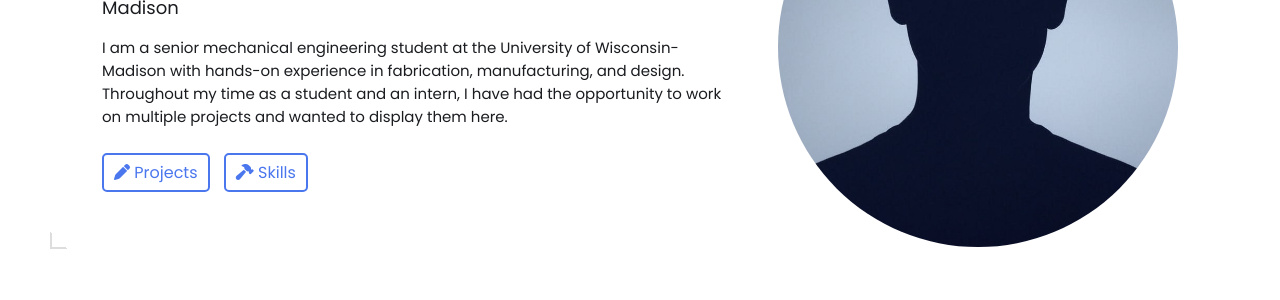
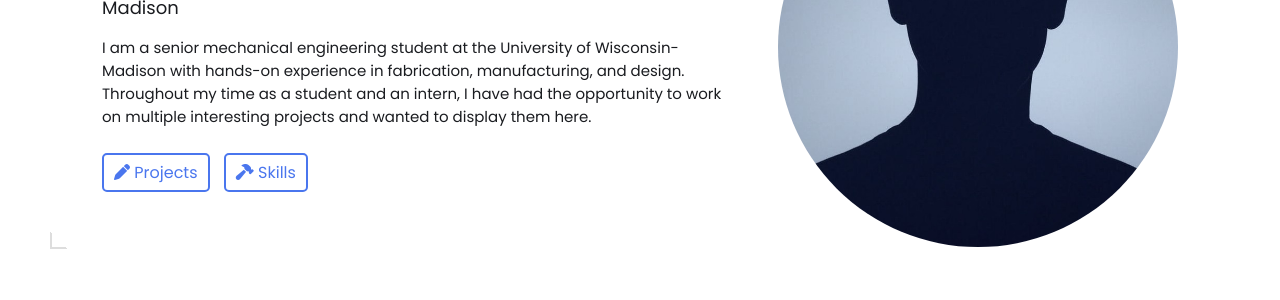
Before and after one commit to owenpickart/owenpickart.github.io, a Jekyll site: the page built from index.html, in a window 1280 px wide and 900 px high. Shown: the part 285-585 px from the top of the window. Built offline with Jekyll 4.4.1, drawn with Linux system fonts in a browser that asks for light colours.

Commit message:
Update _config.yml

```diff
--- a/_config.yml
+++ b/_config.yml
@@ -15,7 +15,7 @@ title: Owen Pickart | Mechanical Engineering Portfolio # This is what shows up i
 name: Owen Pickart
 headline: Mechanical Engineering Student at the University of Wisconsin-Madison
 description: >- # dont remove this line. this will ignore all new lines until the next section
-  I am a senior mechanical engineering student at the University of Wisconsin-Madison with hands-on experience in fabrication, manufacturing, and design. Throughout my time as a student and an intern, I have had the opportunity to work on multiple projects and wanted to display them here.
+  I am a senior mechanical engineering student at the University of Wisconsin-Madison with hands-on experience in fabrication, manufacturing, and design. Throughout my time as a student and an intern, I have had the opportunity to work on multiple interesting projects and wanted to display them here.
 
 # Place your profile image in /assets/images/profile-image/folder and edit the file name
 profile_image: ./assets/images/profile-image/avatar.jpeg
```
